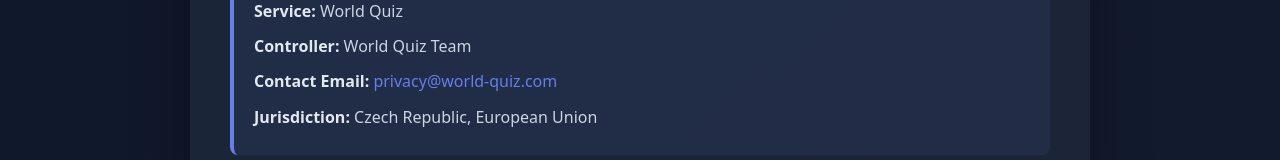
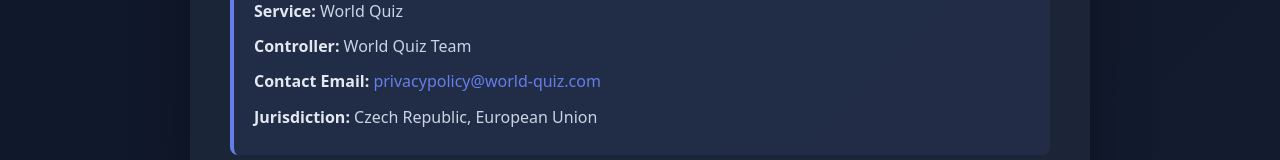
Before and after one commit to sergioGyarab/world-quiz, a React (Vite) app in the folder FrontEnd/: page /privacy in a window 1280 px wide. Shown: the part 462-622 px from the top of the page. Built offline with nearby package versions, Linux system fonts and the light colour scheme; no server answers.

Commit message:
fix: Update contact emails in Privacy Policy and Terms & Conditions pages

```diff
--- a/FrontEnd/src/pages/PrivacyPolicy.tsx
+++ b/FrontEnd/src/pages/PrivacyPolicy.tsx
@@ -30,7 +30,7 @@
           <div className="data-controller-info">
             <p><strong>Service:</strong> World Quiz</p>
             <p><strong>Controller:</strong> World Quiz Team</p>
-            <p><strong>Contact Email:</strong> <a href="mailto:privacy@world-quiz.com">privacy@world-quiz.com</a></p>
+            <p><strong>Contact Email:</strong> <a href="mailto:privacypolicy@world-quiz.com">privacypolicy@world-quiz.com</a></p>
             <p><strong>Jurisdiction:</strong> Czech Republic, European Union</p>
           </div>
           <p>
@@ -196,7 +196,7 @@
           </p>
           <ul>
             <li>Using the "Delete Account" button in Settings (requires re-authentication)</li>
-            <li>Sending an email request to <a href="mailto:privacy@world-quiz.com">privacy@world-quiz.com</a></li>
+            <li>Sending an email request to <a href="mailto:privacypolicy@world-quiz.com">privacypolicy@world-quiz.com</a></li>
           </ul>
           <p>
             Upon deletion, all your data (User ID, username, scores, timestamps) will be permanently
@@ -206,7 +206,7 @@
           <h3>6.4 Right to Data Portability (Article 20)</h3>
           <p>
             You have the right to receive your personal data in a structured, commonly used, and
-            machine-readable format (JSON). Contact <a href="mailto:privacy@world-quiz.com">privacy@world-quiz.com</a> to
+            machine-readable format (JSON). Contact <a href="mailto:privacypolicy@world-quiz.com">privacypolicy@world-quiz.com</a> to
             request a data export.
           </p>
 
@@ -231,7 +231,7 @@
           <h3>6.7 Exercising Your Rights</h3>
           <p>
             To exercise any of these rights, please contact us at:
-            <a href="mailto:privacy@world-quiz.com"> privacy@world-quiz.com</a>
+            <a href="mailto:privacypolicy@world-quiz.com"> privacypolicy@world-quiz.com</a>
           </p>
           <p>
             We will respond to your request within 1 month as required by Article 12(3) GDPR.
@@ -309,7 +309,7 @@
           </p>
           <p>
             If you are a parent or guardian and believe your child has provided us with personal
-            information, please contact us at <a href="mailto:privacy@world-quiz.com">privacy@world-quiz.com</a>.
+            information, please contact us at <a href="mailto:privacypolicy@world-quiz.com">privacypolicy@world-quiz.com</a>.
             We will delete such information immediately.
           </p>
         </section>
@@ -345,7 +345,7 @@
             For any questions, concerns, or requests regarding this Privacy Policy or your personal data:
           </p>
           <div className="contact-info">
-            <p><strong>Email:</strong> <a href="mailto:privacy@world-quiz.com">privacy@world-quiz.com</a></p>
+            <p><strong>Email:</strong> <a href="mailto:privacypolicy@world-quiz.com">privacypolicy@world-quiz.com</a></p>
             <p><strong>Data Controller:</strong> World Quiz Team</p>
             <p><strong>Response Time:</strong> Within 1 month </p>
           </div>
--- a/FrontEnd/src/pages/TermsConditions.tsx
+++ b/FrontEnd/src/pages/TermsConditions.tsx
@@ -181,7 +181,7 @@
             For any questions or concerns regarding these Terms & Conditions:
           </p>
           <div className="contact-info">
-            <p><strong>Email:</strong> <a href="mailto:privacy@world-quiz.com">privacy@world-quiz.com</a></p>
+            <p><strong>Email:</strong> <a href="mailto:terms@world-quiz.com">terms@world-quiz.com</a></p>
             <p><strong>Service Controller:</strong> World Quiz Team</p>
             <p><strong>Jurisdiction:</strong> Czech Republic, European Union</p>
           </div>
```
